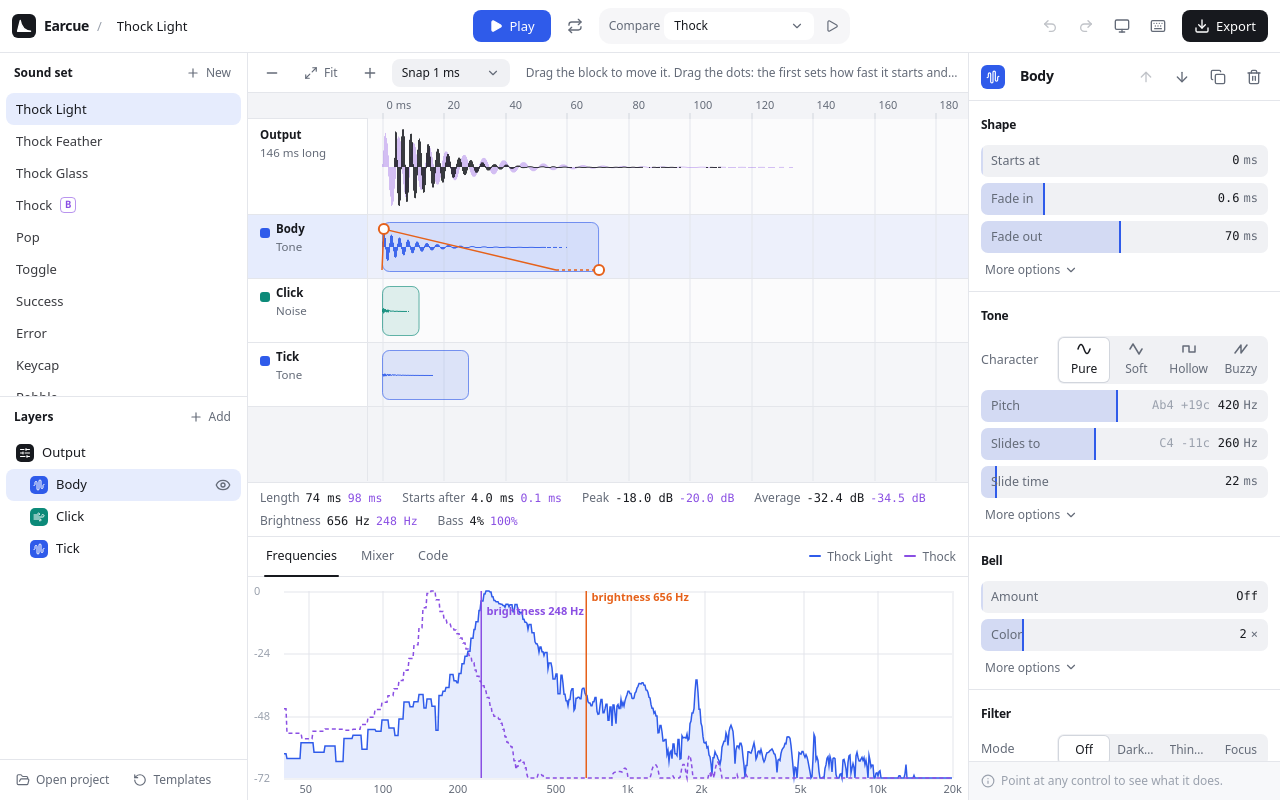
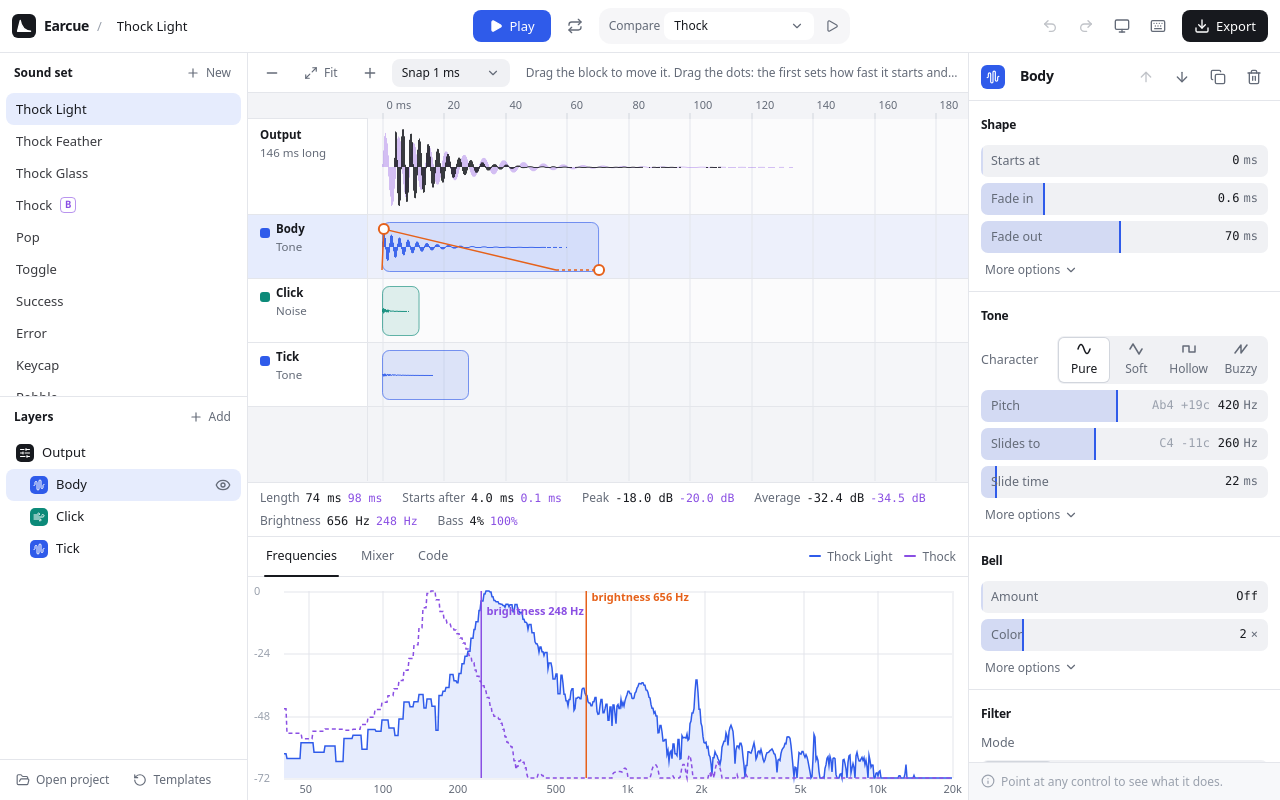
Before and after one commit to x0rk/earcue, a React (Vite) app: page / in a window 1280 px wide. Built offline with nearby package versions, Linux system fonts and the light colour scheme.

Commit message:
fix(inspector): stack long toggle groups so their labels fit

```diff
--- a/src/components/inspector.jsx
+++ b/src/components/inspector.jsx
@@ -294,6 +294,7 @@ function LayerInspector({ L }) {
       >
         <Segmented
           label="Mode"
+          stack
           value={L.filter.type}
           hint="Removes part of the sound. Darker cuts the highs, Thinner cuts the lows, Focus keeps only a narrow band."
           onChange={(v) => editLayer(L.id, (d) => void (d.filter.type = v))}
@@ -314,7 +315,8 @@ function LayerInspector({ L }) {
 
       <Section id="wobble" title="Wobble">
         <Segmented
-          label="Wobble"
+          label="What wobbles"
+          stack
           value={L.lfo.target}
           hint="Makes something move up and down over time: the pitch (vibrato), the filter (wah), or the volume (tremolo)."
           onChange={(v) => editLayer(L.id, (d) => void (d.lfo.target = v))}
--- a/src/components/ui.jsx
+++ b/src/components/ui.jsx
@@ -164,10 +164,11 @@ export function Scrub({ label, value, onChange, onCommit, min, max, step = 1, lo
 }
 
 // ---------- segmented ----------
-export function Segmented({ label, value, options, onChange, hint, size = 'md' }) {
+export function Segmented({ label, value, options, onChange, hint, size = 'md', stack = false }) {
+  // Stacked puts the label above, giving four longer options the full panel width.
   return (
-    <div className="flex items-center gap-2" {...hintProps(label, hint)}>
-      {label && <span className="w-[68px] shrink-0 text-[12.5px] text-muted">{label}</span>}
+    <div className={cx('flex gap-2', stack ? 'flex-col gap-1.5' : 'items-center')} {...hintProps(label, hint)}>
+      {label && <span className={cx('shrink-0 text-[12.5px] text-muted', !stack && 'w-[68px]')}>{label}</span>}
       <ToggleGroup.Root
         type="single"
         aria-label={label}
```
